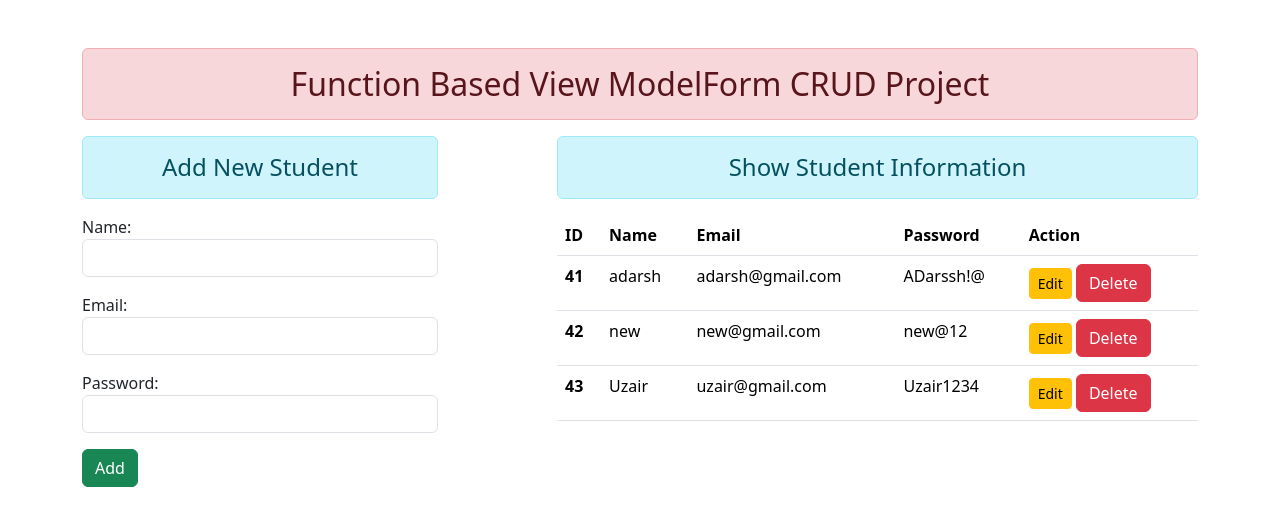
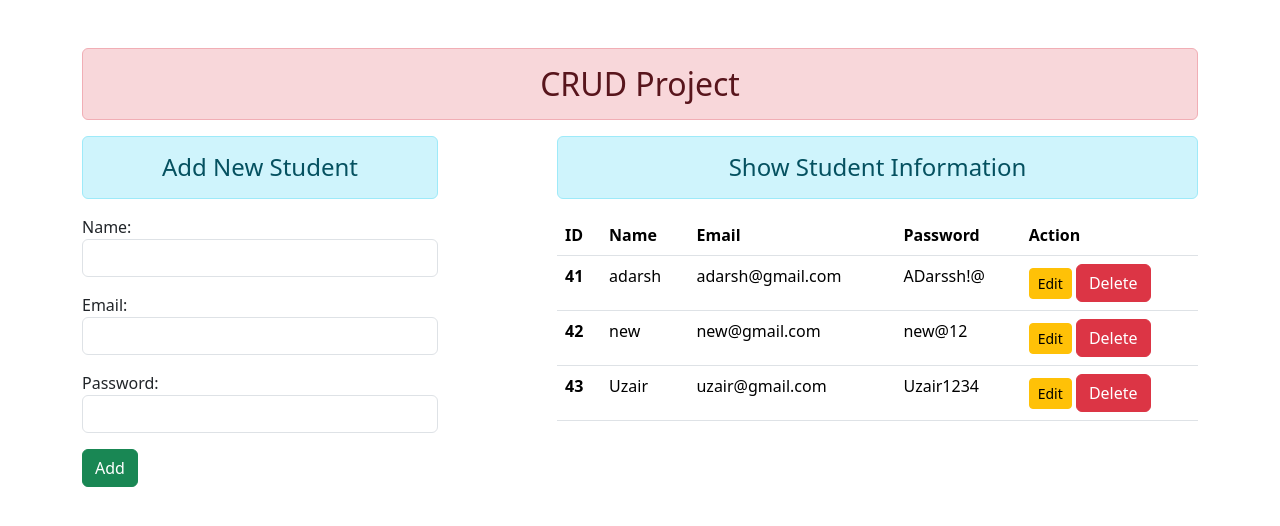
Before and after one commit to UzairAhmadd/student, a Django app: page / in a window 1280 px wide. Shown: the top 526 px of the page. Run offline with Django 5.2, Linux system fonts and the light colour scheme; data comes from the database, SQL or seed files in the repository; both versions use the stored data as it was after the commit; some libraries are stand-ins or nearby versions.

Commit message:
CRUD Operation in Django

```diff
--- a/enroll/forms.py
+++ b/enroll/forms.py
@@ -9,7 +9,8 @@ class StudentRegistration(forms.ModelForm):
         fields = ['name', 'email','password']
         widgets = {
             'name' : forms.TextInput(attrs={'class':'form-control'}),
-            'email' : forms.EmailInput(attrs={'class':'form-control'}),
+            'email' : forms.TextInput(attrs={'class':'form-control'}),
             'password' : forms.PasswordInput(render_value=True,attrs={'class':'form-control'}),
+            # 'address' : forms.TextInput(attrs={'class':'form-control'}),
 
         }
--- a/enroll/templates/enroll/base.html
+++ b/enroll/templates/enroll/base.html
@@ -10,7 +10,7 @@
 <body>
 
     <div class="container mt-5">
-        <h2 class="text-center alert alert-danger">Function Based View ModelForm CRUD Project</h2>
+        <h2 class="text-center alert alert-danger">CRUD Project</h2>
         {% block content %}
 
 
--- a/enroll/views.py
+++ b/enroll/views.py
@@ -14,6 +14,7 @@ def add_show(request):
       reg = User(name=nm, email=em, password=pw)
       reg.save()
      fm =StudentRegistration()
+
     else:
      fm =StudentRegistration()
     stud= User.objects.all()
@@ -28,6 +29,7 @@ def update_data(request ,id):
     if fm.is_valid():
      fm.save()
 
+
   else:
       pi=User.objects.get(pk=id)
       fm= StudentRegistration(instance=pi)
--- a/student/urls.py
+++ b/student/urls.py
@@ -23,4 +23,5 @@ urlpatterns = [
     path('',views.add_show, name= "addandshow"),
     path('delete/<int:id>/', views.delete_data,name="deletedata"),
     path('update/<int:id>/', views.update_data ,name="updatedata"),
+
 ]
```
Also changed, not shown: db.sqlite3, enroll/apps.py (line endings or trailing spaces).
